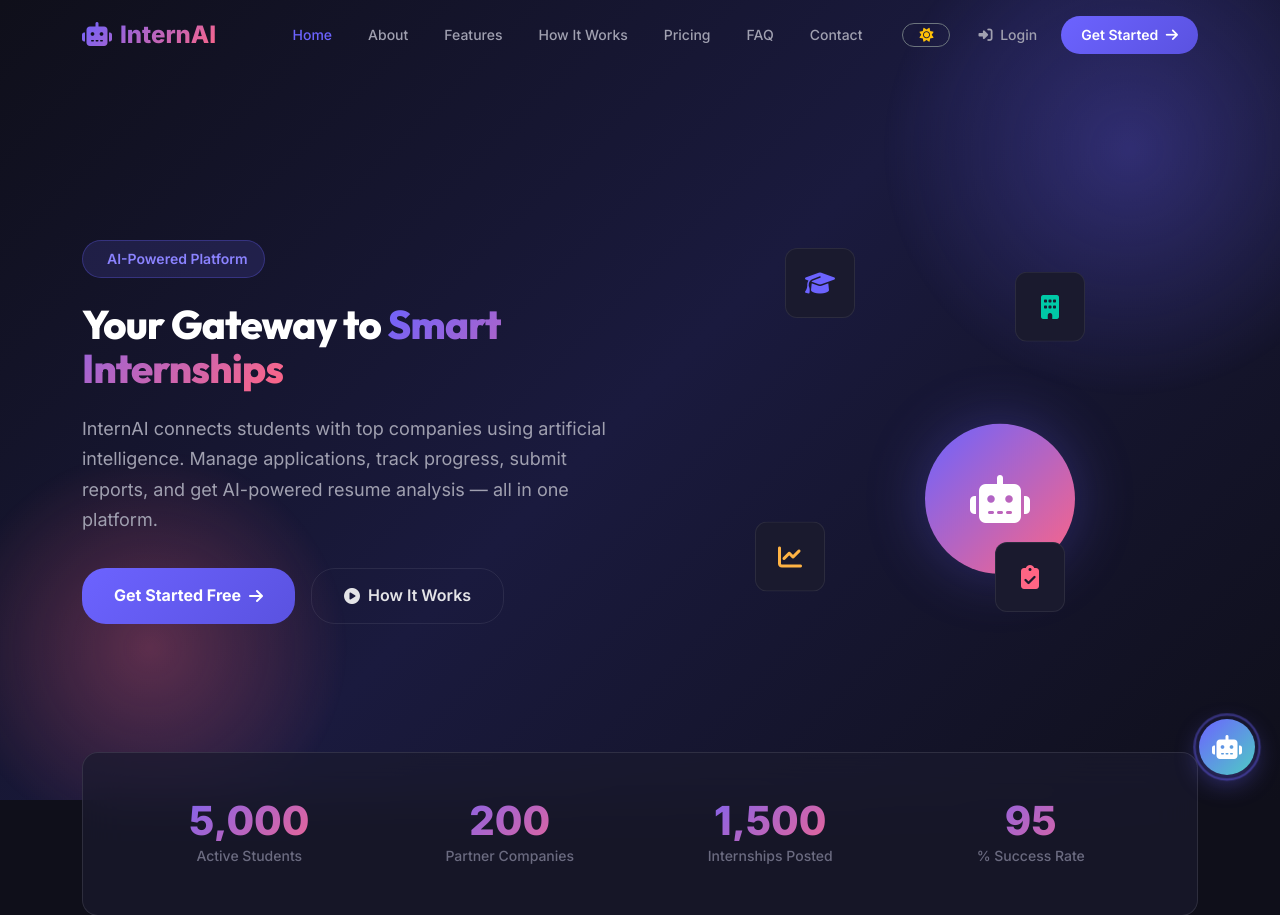
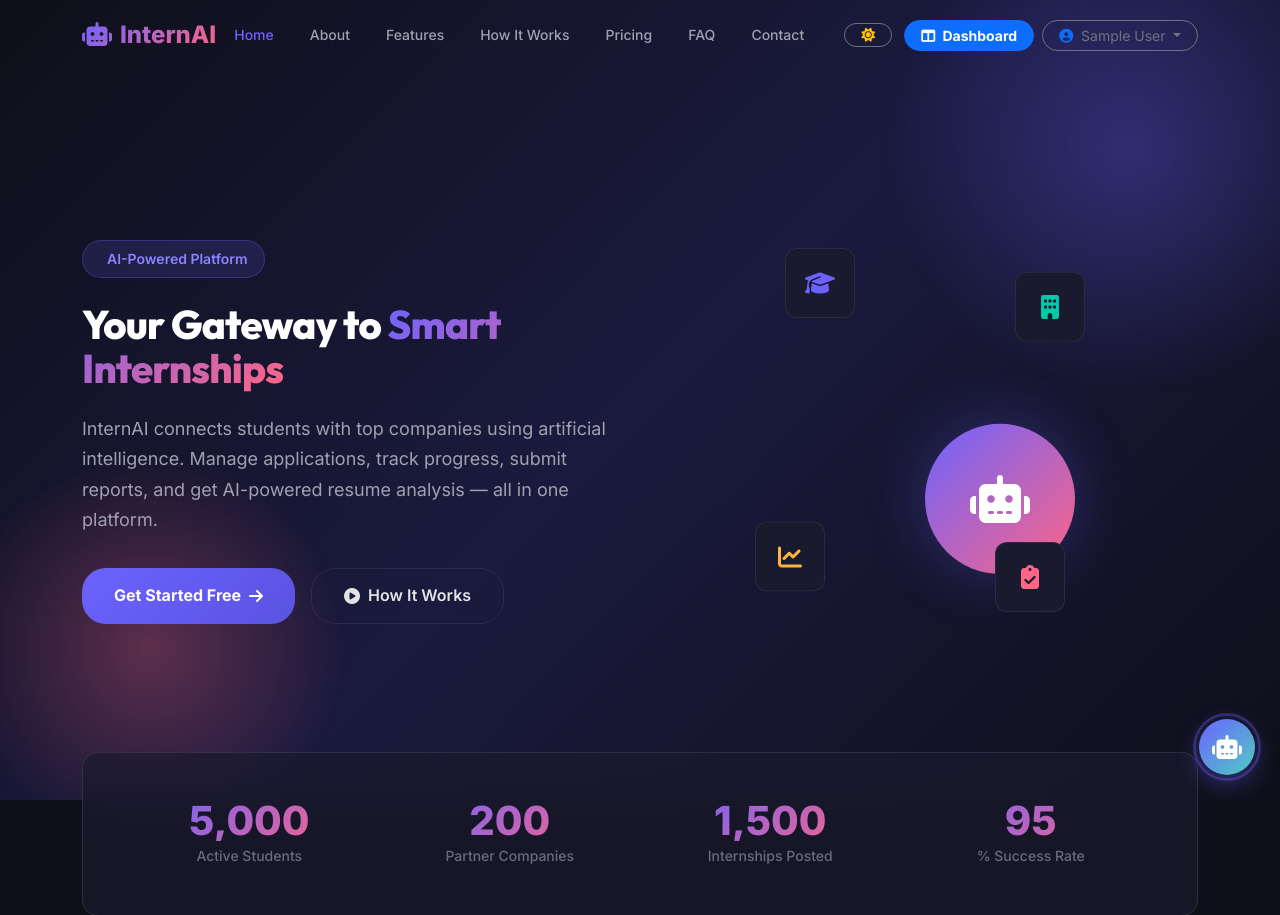
Before and after one commit to A-Rakin/internai, a Django app: page / in a window 1280 px wide. Shown: the top 915 px of the page. Run offline with Django 4.2, Linux system fonts and the light colour scheme; the visitor is signed in with stand-in values (Sample User, id 1); data that the repository does not hold is empty.

Commit message:
feat: Display logged-in user profile, dashboard link, and logout button on public navbar, and position toast alerts at bottom-right

```diff
--- a/templates/base.html
+++ b/templates/base.html
@@ -129,11 +129,11 @@ and content blocks that child templates override.
          ============================================================ -->
     <!-- Display any messages set by Django views (success, error, etc.) -->
     {% if messages %}
-    <div class="messages-container" style="position:fixed; bottom:25px; left:25px; z-index:99999; max-width:400px; width: calc(100% - 50px);">
+    <div class="messages-container" style="position:fixed; bottom:25px; right:25px; z-index:99999; max-width:360px; width: calc(100% - 50px);">
         {% for message in messages %}
         <!-- Alert with appropriate Bootstrap color class based on message tag -->
-        <div class="alert alert-{{ message.tags }} alert-dismissible fade show shadow-lg" role="alert"
-             style="background: var(--bg-surface, #ffffff); border: 1px solid var(--border-color, rgba(0,0,0,0.1)); color: var(--text-primary, #212529); border-radius: 12px; box-shadow: 0 10px 30px rgba(0,0,0,0.25)!important;">
+        <div class="alert alert-{{ message.tags }} alert-dismissible fade show shadow-lg py-2 px-3 small align-items-center" role="alert"
+             style="background: var(--bg-surface, #ffffff); border: 1px solid var(--border-color, rgba(0,0,0,0.15)); color: var(--text-primary, #212529); border-radius: 10px; box-shadow: 0 8px 24px rgba(0,0,0,0.2)!important; font-size: 0.875rem;">
             <!-- Message icon based on type -->
             {% if message.tags == 'alert-success' %}
                 <i class="fas fa-check-circle me-2" style="color: var(--success, #28a745);"></i>
@@ -147,7 +147,7 @@ and content blocks that child templates override.
             <!-- Message text -->
             {{ message|safe }}
             <!-- Close button -->
-            <button type="button" class="btn-close" data-bs-dismiss="alert" aria-label="Close"></button>
+            <button type="button" class="btn-close py-2 px-3" data-bs-dismiss="alert" aria-label="Close" style="font-size: 0.75rem;"></button>
         </div>
         {% endfor %}
     </div>
--- a/templates/components/navbar.html
+++ b/templates/components/navbar.html
@@ -67,10 +67,28 @@ Used on: home, about, features, pricing, FAQ, contact pages.
 
                 <!-- ---- Auth & Theme Buttons ---- -->
                 <div class="d-lg-flex align-items-center gap-2 ms-lg-4 mt-3 mt-lg-0">
-                    <!-- Theme Toggle Button (Available before login on public navbar) -->
+                    <!-- Theme Toggle Button -->
                     <button class="btn btn-sm btn-outline-secondary theme-toggle-btn rounded-pill px-3 py-1 me-1 d-inline-flex align-items-center" onclick="toggleTheme()" type="button" title="Toggle Light/Dark Theme">
                         <i class="fas fa-sun text-warning me-1"></i><span class="theme-btn-text">Light Mode</span>
                     </button>
+
+                    {% if user.is_authenticated %}
+                    <!-- Logged in User Controls: Dashboard & Logout -->
+                    <a href="{{ user.get_dashboard_url }}" class="btn btn-sm btn-primary rounded-pill px-3 py-1 fw-bold">
+                        <i class="fas fa-columns me-1"></i> Dashboard
+                    </a>
+                    <div class="dropdown d-inline-block">
+                        <button class="btn btn-sm btn-outline-secondary rounded-pill dropdown-toggle px-3 py-1" type="button" data-bs-toggle="dropdown" aria-expanded="false">
+                            <i class="fas fa-user-circle me-1 text-primary"></i> {{ user.get_full_name|default:user.username }}
+                        </button>
+                        <ul class="dropdown-menu dropdown-menu-end shadow-sm" style="border-radius: 12px;">
+                            <li><span class="dropdown-item-text text-muted small"><i class="fas fa-envelope me-1"></i>{{ user.email }}</span></li>
+                            <li><hr class="dropdown-divider"></li>
+                            <li><a class="dropdown-item" href="{{ user.get_dashboard_url }}"><i class="fas fa-tachometer-alt me-2 text-primary"></i>My Dashboard</a></li>
+                            <li><a class="dropdown-item text-danger" href="{% url 'accounts:logout' %}"><i class="fas fa-sign-out-alt me-2"></i>Logout</a></li>
+                        </ul>
+                    </div>
+                    {% else %}
                     <!-- Login button - outline style -->
                     <a href="{% url 'accounts:login' %}" class="nav-link">
                         <i class="fas fa-sign-in-alt me-1"></i> Login
@@ -79,6 +97,7 @@ Used on: home, about, features, pricing, FAQ, contact pages.
                     <a href="{% url 'accounts:register_student' %}" class="btn-get-started">
                         Get Started <i class="fas fa-arrow-right ms-1"></i>
                     </a>
+                    {% endif %}
                 </div>
             </div>
 
```
